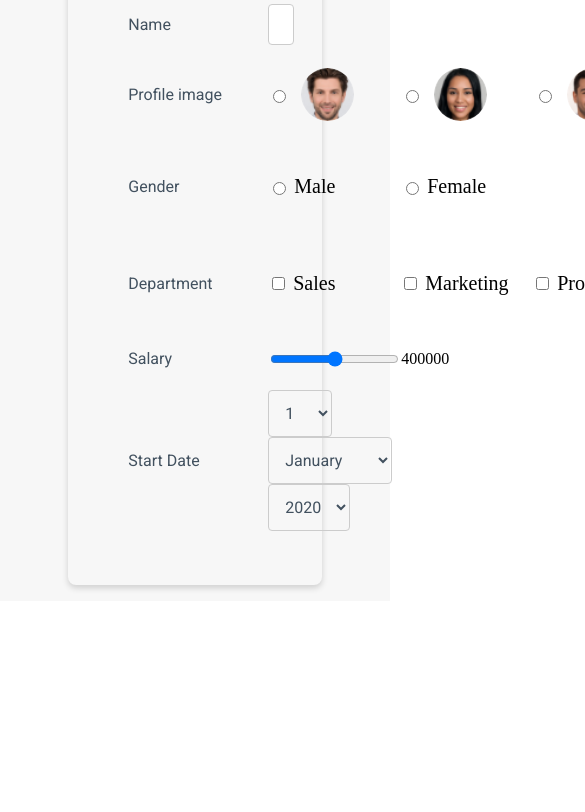
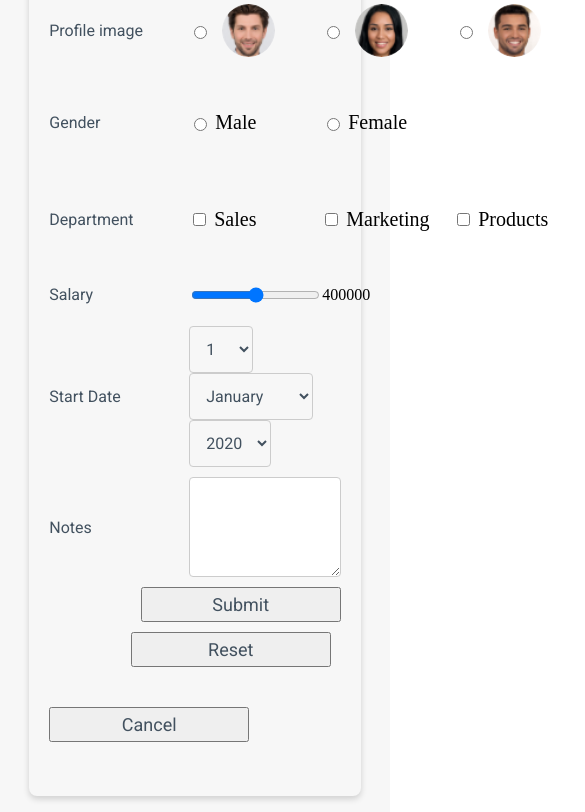
Before and after one commit to Shubham663/EmployeePayrollFormHTMLcss, a plain HTML site: page employeePayrollFormHtml.html in a window 390 px wide. Shown: the part 252-1064 px from the top of the page, 585 px wide, since content can reach past the window. Before the commit the page ends 853 px from the top, so only its background shows below. Drawn offline with Linux system fonts and the light colour scheme.

Commit message:
Add: provided cancel, submit and reset buttons and notes

```diff
--- a/employeePayrollForm.css
+++ b/employeePayrollForm.css
@@ -147,3 +147,65 @@ select{
     color: #42515f;
     background-color: transparent;
 }
+
+.button-parent{
+    display: flex;
+    flex-direction: row;
+}
+
+.cancelButton{
+    font-size: 18px;
+    width: 200px;
+}
+
+.button{
+    padding: 5px;
+}
+
+.submitButton,
+.resetButton{
+    margin: 10px;
+    font-size: 18px;
+    width: 200px;
+    justify-content: flex-end;
+    align-items: center;
+}
+
+.submit-reset{
+    width: 100%;
+    display: flex;
+    flex-direction: row;
+    flex-wrap: wrap;
+    justify-content: flex-end;
+}
+
+@media only screen and (max-width: 960px){
+    .cancelButton{
+        margin-left: 0px;
+    }
+    .form{
+        width: 85%;
+        padding: 44px 20px;
+    }
+}
+
+@media only screen and (max-width: 600px){
+    .form{
+        margin-top: 10px;
+    }
+    .submit-reset{
+        width: 100%;
+        display: flex;
+        flex-grow: 1;
+        flex-direction: row-reverse;
+        justify-content: space-between;
+        margin-bottom: 20px;
+    }
+    .submitButton{
+        margin: 0;
+    }
+    .button-parent{
+        flex-direction: column-reverse;
+        align-items: flex-start;
+    }
+}
--- a/employeePayrollFormHtml.html
+++ b/employeePayrollFormHtml.html
@@ -18,7 +18,7 @@
             </div>
         </header>
         <div class="form-content">
-            <form class="form" action="#" onsubmit=save();return false>
+            <form class="form" action="#" onsubmit="save();return false" media = "all">
                 <div class="form-head">
                     Employee payroll Form
                 </div>
@@ -145,9 +145,24 @@
                         </select>
                     </div>
                 </div>
+                <div class="row-content">
+                    <label class="label text" for="notes">Notes</label>
+                    <textarea id="notes" class="input" name="Notes" placeholder="" style="height:100px"></textarea>
+                </div>
+                <div class="button-parent">
+                    <button type="button" class="label text resetButton button cancelButton" onclick="myFunction();" media="all">Cancel</button>
+                    <div class="submit-reset">
+                        <button type="submit" class="label text button submitButton" id="submitButton" media="all">Submit</button>
+                        <button type="reset" class="label text resetButton button" media="all">Reset</button>
+                    </div>
+                </div>
             </form>
         </div>
         <script>
+            function myFunction(){
+                location.href="./employeePayrollFormHtml.html";
+            }
+
             const salary = document.querySelector('#salary');
             const salaryOutput = document.querySelector('.salary-output');
             salaryOutput.textContent = salary.value;
@@ -155,12 +170,6 @@
                 salaryOutput.textContent = salary.value;
             });
         </script>
-        <!-- <div class="button-parent">
-            <a href="./home.html" class="resetButton button cancelButton">Cancel</a>
-            <div class="submit-reset">
-                <button type="submit" class="button submitButton" id="submitButton">Submit</button>
-                <button type="reset" class="resetButton button">Reset</button>
-            </div>
-        </div> -->
+
     </body>
 </html>
```
